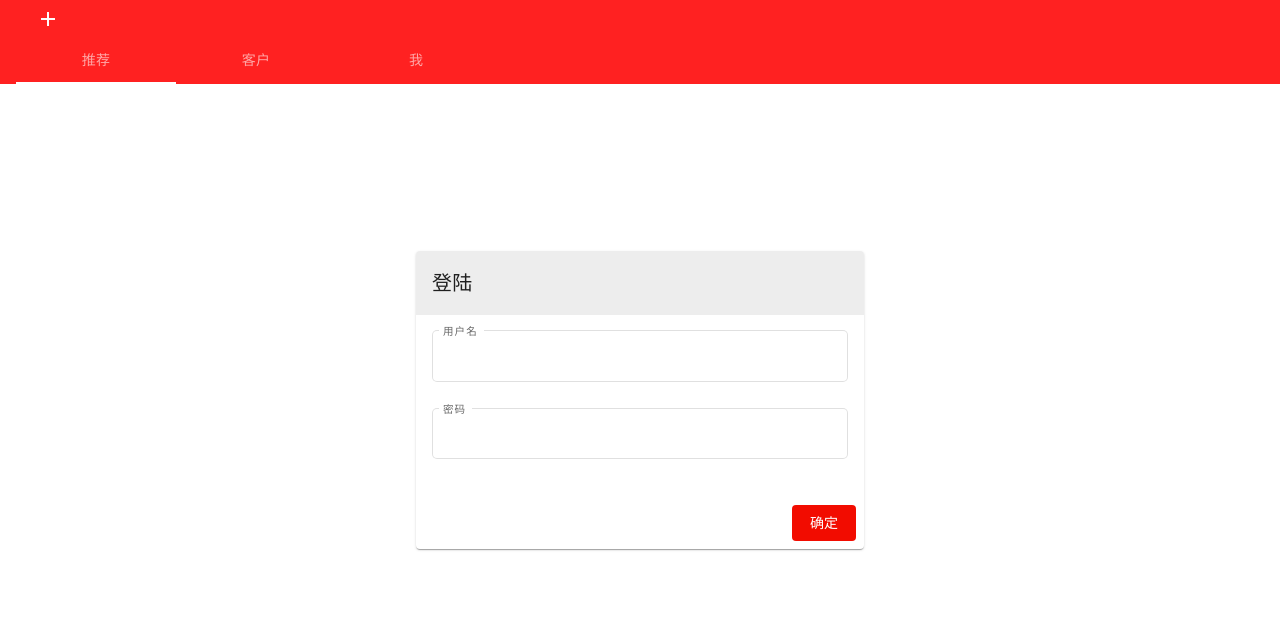
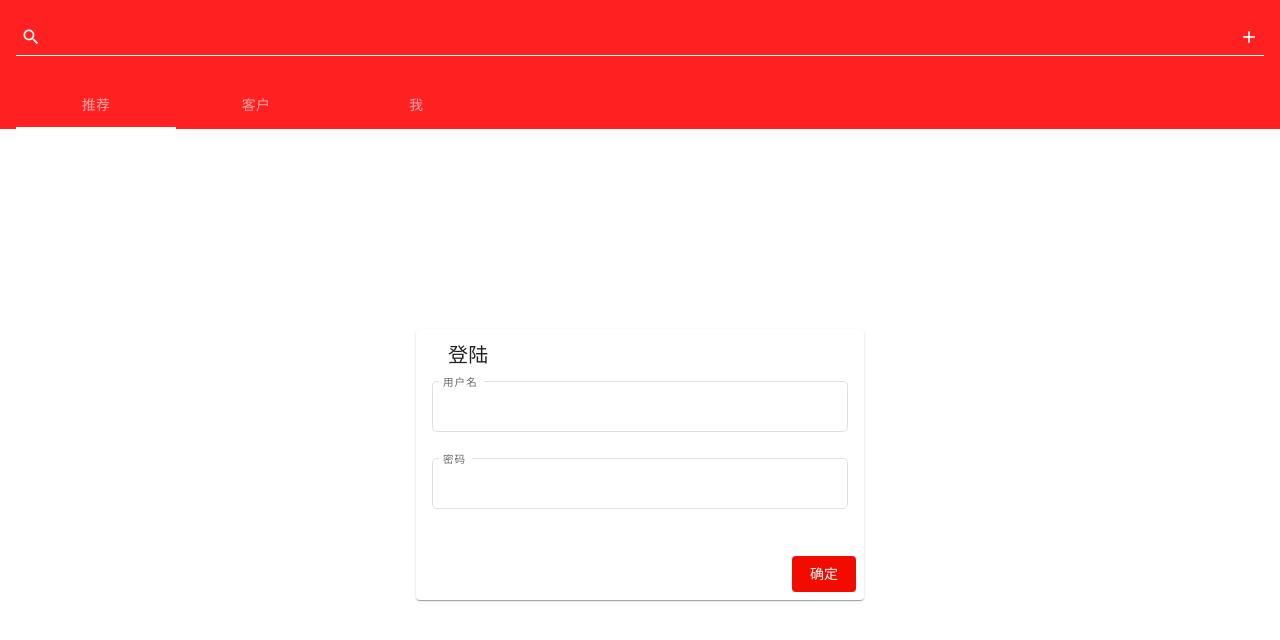
Before and after one commit to jiexx/Poster, an Angular app: page /user/login in a window 1280 px wide. Shown: the top 640 px of the page. Built offline with nearby package versions, Linux system fonts and the light colour scheme.

Commit message:
main layout

```diff
--- a/src/app/layout.user/component.login/CPNT.login.html
+++ b/src/app/layout.user/component.login/CPNT.login.html
@@ -1,7 +1,6 @@
-<div class="absolute"  fxLayout="row" fxLayoutAlign="center center" fxLayoutGap=1rem >
+<div fxLayout="row" fxLayoutAlign="center center" fxFill>
     <mat-card  fxFlex=35  fxFlex.lt-md=90 [@enterAnimation]>  <!--  [style.visibility]="step == 1 ? 'visible' : 'hidden'"-->
-        <mat-toolbar >登陆</mat-toolbar>
-        <br><br><br>
+        <mat-card-header color="primary"><mat-card-title>登陆</mat-card-title></mat-card-header>
         <mat-card-content>
             <form [formGroup]="form" style="width:100%">
                 <mat-form-field appearance="outline" floatLabel="always">
--- a/src/app/layout.user/layout.user.css
+++ b/src/app/layout.user/layout.user.css
@@ -1,7 +1,7 @@
 .mat-subheading-2 {
     margin: 0
 }
-mat-toolbar {
+mat-toolbar-row {
     height: auto;
 }
 mat-form-field {
--- a/src/app/layout.user/layout.user.html
+++ b/src/app/layout.user/layout.user.html
@@ -1,13 +1,15 @@
-<div fxLayout="column" fxLayoutAlign="center center" >
-    <mat-toolbar fxFlex color="primary">
-        <!-- <mat-form-field>
-            <input type="text" matInput [formControl]="keyword">
+<div fxLayout="column" fxLayoutAlign="center stretch" fxFill>
+    <mat-toolbar fxFlex="none" color="primary">
+        <mat-toolbar-row>
+            <mat-form-field >
+                <input type="search" matInput [formControl]="keyword"/>
                 <mat-error *ngIf="keyword.hasError('invalid')">{{keyword.errors.msg}}</mat-error>
-            <button mat-button matSuffix (click)="search()" style="width:100%"><mat-icon>search</mat-icon></button>
-        </mat-form-field> -->
-        <button mat-button><mat-icon>add</mat-icon></button>
-    </mat-toolbar>
-    <mat-toolbar fxFlex color="primary">
+                <button mat-icon-button matPrefix (click)="search()"><mat-icon>search</mat-icon></button>
+                <button mat-icon-button matSuffix><mat-icon>add</mat-icon></button>
+            </mat-form-field>
+
+        </mat-toolbar-row>
+        <mat-toolbar-row>
             <nav mat-tab-nav-bar backgroundColor="primary">
                 <a mat-tab-link [active]="at==0" (click)="at=0"><!-- [routerLinkActiveOptions]="{exact:true}"  > -->
                     <div>推荐</div>
@@ -19,6 +21,7 @@
                     <div>我</div>
                 </a>
             </nav>
+        </mat-toolbar-row>
     </mat-toolbar>
     <div fxFlex="grow">
         <router-outlet #o="outlet" ></router-outlet>
--- a/src/app/layout.user/layout.user.ts
+++ b/src/app/layout.user/layout.user.ts
@@ -50,7 +50,7 @@ export class LayoutLogin implements OnDestroy  {
     }
     ngOnDestroy(): void {
     }
-    keyword = new FormControl('xxx', [
+    keyword = new FormControl('', [
         kwValidator
     ]);
     search(){
```
Lines whose indentation alone changed are shown as unchanged.
